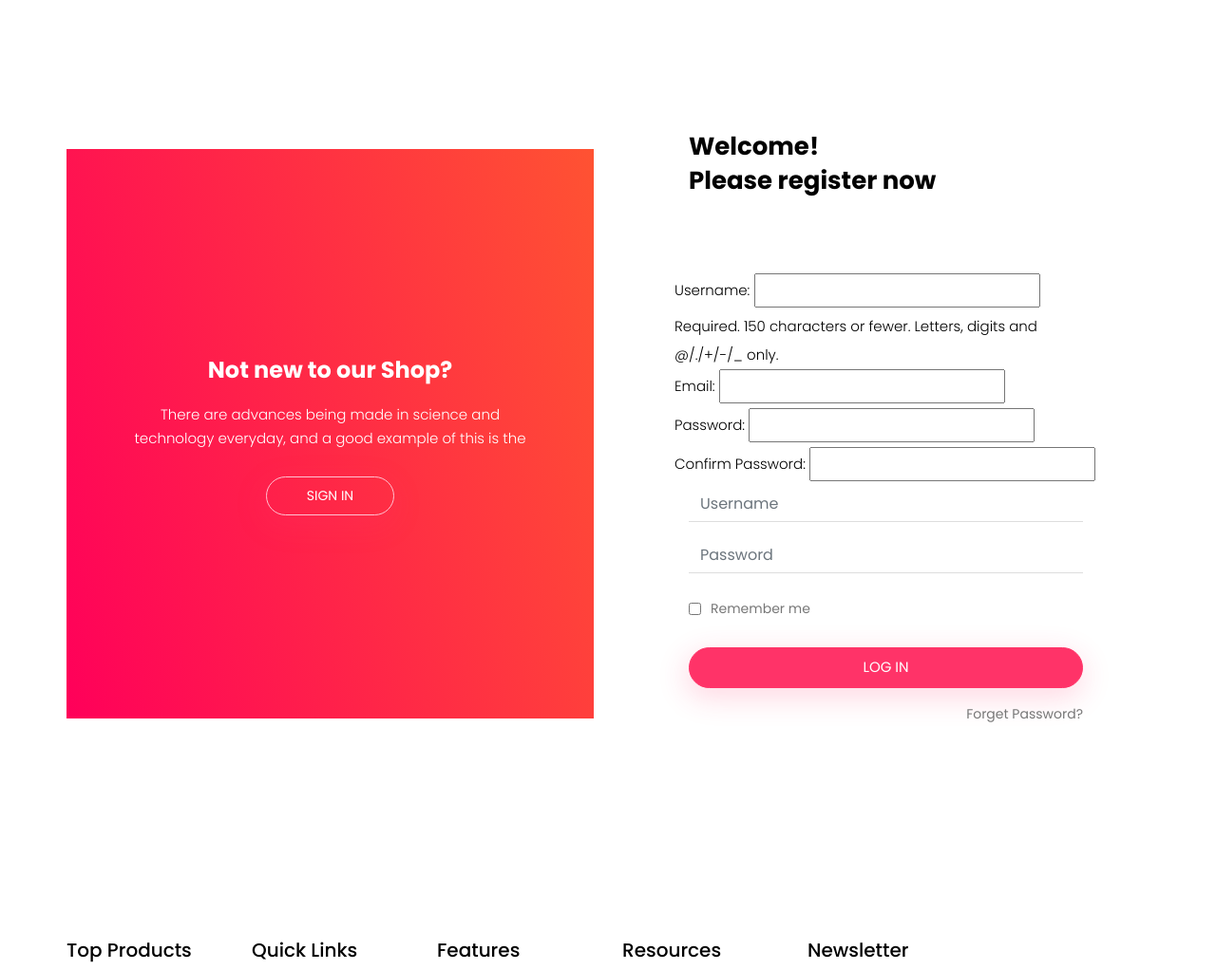
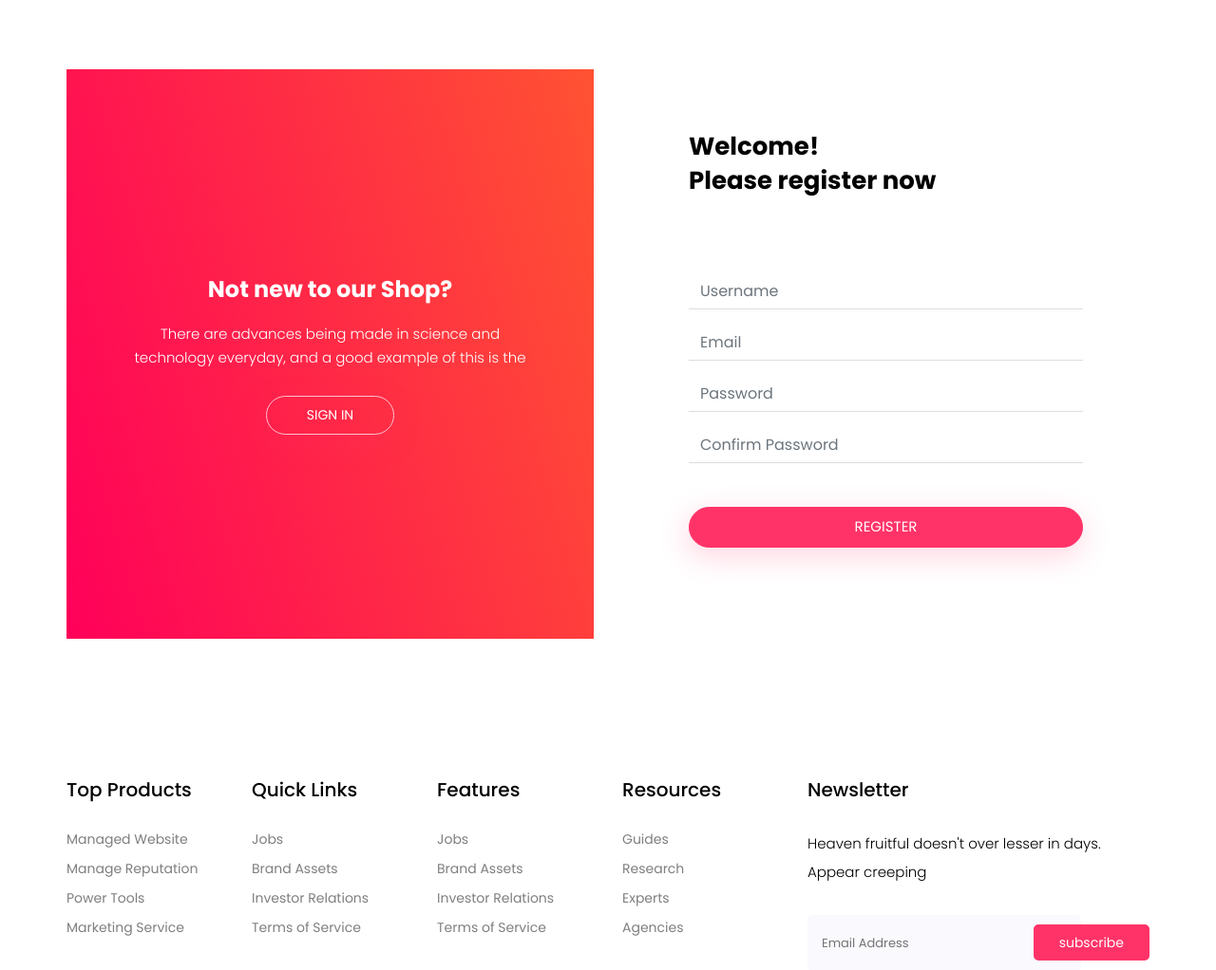
Before and after one commit to stuartelimu/aranoz, a Django app: page /accounts/register/ in a window 1280 px wide. Shown: the part 84-1106 px from the top of the page at 95% size. Run offline with Django 3.2, Linux system fonts and the light colour scheme; some libraries are stand-ins or nearby versions.

Commit message:
update register.html

```diff
--- a/accounts/forms.py
+++ b/accounts/forms.py
@@ -1,5 +1,4 @@
 from django import forms
-from django.contrib.auth import get_user_model
 
 from .models import Profile, User
 
@@ -12,7 +11,7 @@ class UserRegistration(forms.ModelForm):
         fields = ('username', 'email')
 
     def clean_password2(self):
-        cd = self.changed_data
+        cd = self.cleaned_data
         if cd['password'] != cd['password2']:
             raise forms.ValidationError('Passwords don\'t match')
         return cd['password2']
--- a/accounts/templates/accounts/register.html
+++ b/accounts/templates/accounts/register.html
@@ -25,24 +25,26 @@
                             Please register now</h3>
                         <form class="row contact_form" action="." method="post" novalidate="novalidate">
                             {% csrf_token %}
-                            {{ form.as_p }}
                             <div class="col-md-12 form-group p_star">
-                                <input type="text" class="form-control" id="id_username" name="username" value=""
+                                <input type="text" class="form-control" id="id_username" name="username" value="" maxlength="150"
                                     placeholder="Username">
                             </div>
+                            <div class="col-md-12 form-group p_star">
+                                    <input type="email" class="form-control" id="id_email" name="email" value="" maxlength="254"
+                                        placeholder="Email">
+                                </div>
                             <div class="col-md-12 form-group p_star">
                                 <input type="password" class="form-control" id="id_password" name="password" value=""
                                     placeholder="Password">
                             </div>
+                            <div class="col-md-12 form-group p_star">
+                                    <input type="password" class="form-control" id="id_password2" name="password2" value=""
+                                        placeholder="Confirm Password">
+                                </div>
                             <div class="col-md-12 form-group">
-                                <div class="creat_account d-flex align-items-center">
-                                    <input type="checkbox" id="f-option" name="selector">
-                                    <label for="f-option">Remember me</label>
-                                </div>
                                 <button type="submit" value="submit" class="btn_3">
-                                    log in
+                                    register
                                 </button>
-                                <a class="lost_pass" href="#">forget password?</a>
                             </div>
                         </form>
                     </div>
```
